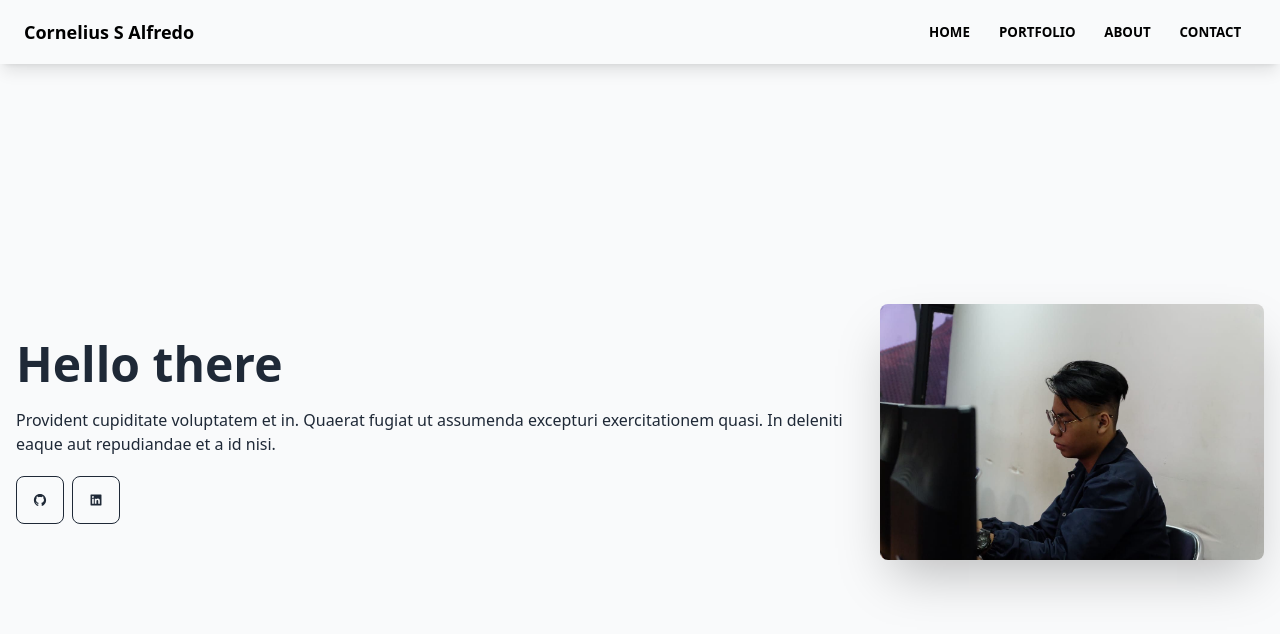
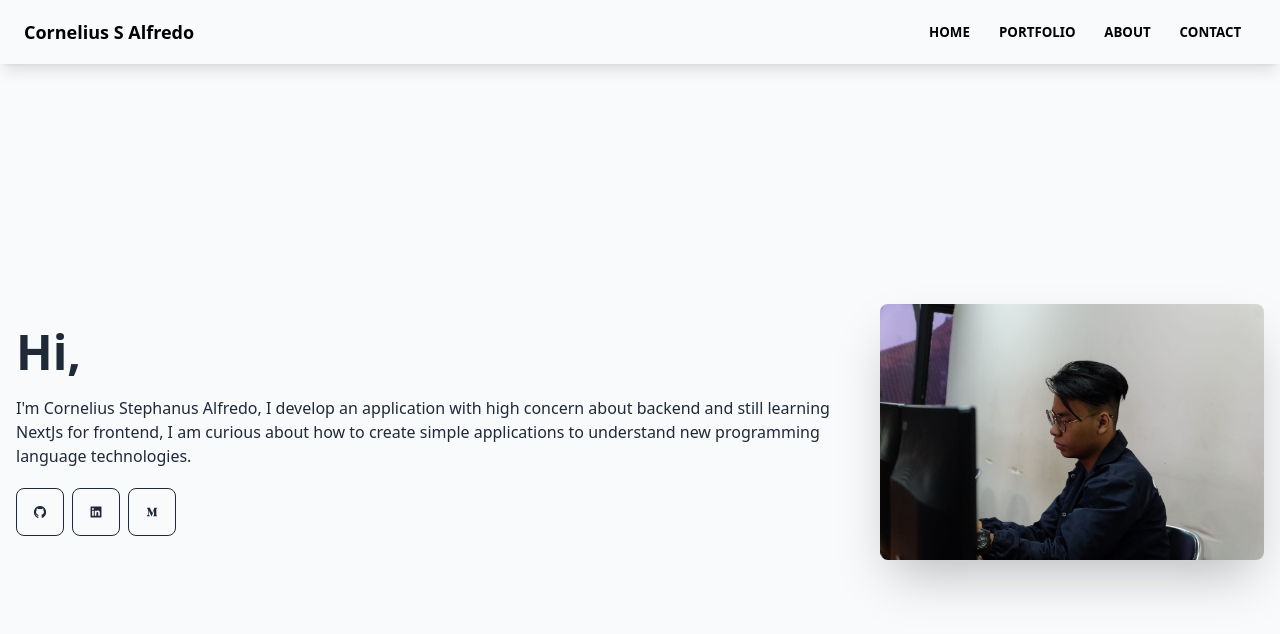
Before and after one commit to c0rz/c0rz.github.io, a Next.js app: page / in a window 1280 px wide. Shown: the top 634 px of the page. Built offline with nearby package versions, Linux system fonts and the light colour scheme.

Commit message:
head update

```diff
--- a/components/banner.jsx
+++ b/components/banner.jsx
@@ -1,23 +1,24 @@
-import {AiFillGithub, AiFillLinkedin} from 'react-icons/ai'
-import {useRouter} from 'next/router'
+import { AiFillGithub, AiFillLinkedin, AiOutlineMedium } from 'react-icons/ai'
+import { useRouter } from 'next/router'
 
-function Banner(){
+function Banner() {
     const router = useRouter();
     return (
         <div>
             <div className="hero min-h-screen bg-base-200">
                 <div className="flex-col hero-content lg:flex-row-reverse mt-16">
-                    <img src="/foto-alfred.jpg" className="max-w-sm rounded-lg shadow-2xl"/>
+                    <img src="/foto-alfred.jpg" className="max-w-sm rounded-lg shadow-2xl" />
                     <div>
                         <h1 className="mb-5 text-5xl font-bold">
-                                Hello there
+                            Hi,
                         </h1>
                         <p className="mb-5">
-                                Provident cupiditate voluptatem et in. Quaerat fugiat ut assumenda excepturi exercitationem quasi. In deleniti eaque aut repudiandae et a id nisi.
+                            I'm Cornelius Stephanus Alfredo, I develop an application with high concern about backend and still learning NextJs for frontend, I am curious about how to create simple applications to understand new programming language technologies.
                         </p>
                         <div className="flex gap-2">
-                                <button onClick={()=>{router.push('https://github.com/c0rz')}} className="btn btn-outline"><AiFillGithub/></button>
-                                <button onClick={()=>{router.push('https://www.linkedin.com/in/cornelius-s-alfredo/')}} className="btn btn-outline"><AiFillLinkedin/></button>
+                            <button onClick={() => { router.push('https://github.com/c0rz') }} className="btn btn-outline"><AiFillGithub /></button>
+                            <button onClick={() => { router.push('https://www.linkedin.com/in/cornelius-s-alfredo/') }} className="btn btn-outline"><AiFillLinkedin /></button>
+                            <a href="https://corneliusalfredo.medium.com/" className="btn btn-outline"><AiOutlineMedium /></a>
                         </div>
                     </div>
                 </div>
--- a/components/navbar.jsx
+++ b/components/navbar.jsx
@@ -11,10 +11,10 @@ function Navbar(props) {
                 </div>
                 <div className="navbar-end hidden px-2 mx-2 md:block md:flex">
                     <div className="flex items-stretch">
-                        <a className="btn btn-ghost btn-sm rounded-btn">
+                        <a href="/" className="btn btn-ghost btn-sm rounded-btn">
                             Home
                         </a>
-                        <a className="btn btn-ghost btn-sm rounded-btn">
+                        <a href="/portfolio" className="btn btn-ghost btn-sm rounded-btn">
                             Portfolio
                         </a>
                         <a className="btn btn-ghost btn-sm rounded-btn">
--- a/pages/index.js
+++ b/pages/index.js
@@ -5,8 +5,11 @@ import Banner from '../components/banner'
 export default function Home() {
     return (
         <div>
-            <Navbar/>
-            <Banner/>
+            <Head>
+                <title>Cornelius - Portfolio </title>
+            </Head>
+            <Navbar />
+            <Banner />
         </div>
     )
 }
```
Also changed, not shown: data/projects.js (added, +8 -0 lines). Lines whose indentation alone changed are shown as unchanged.
